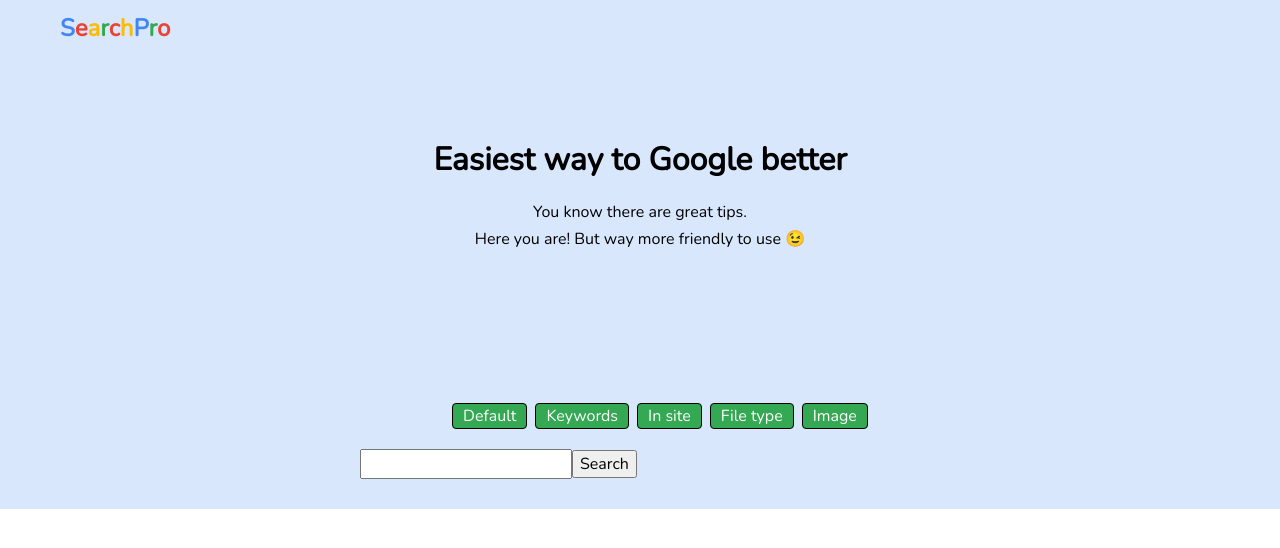
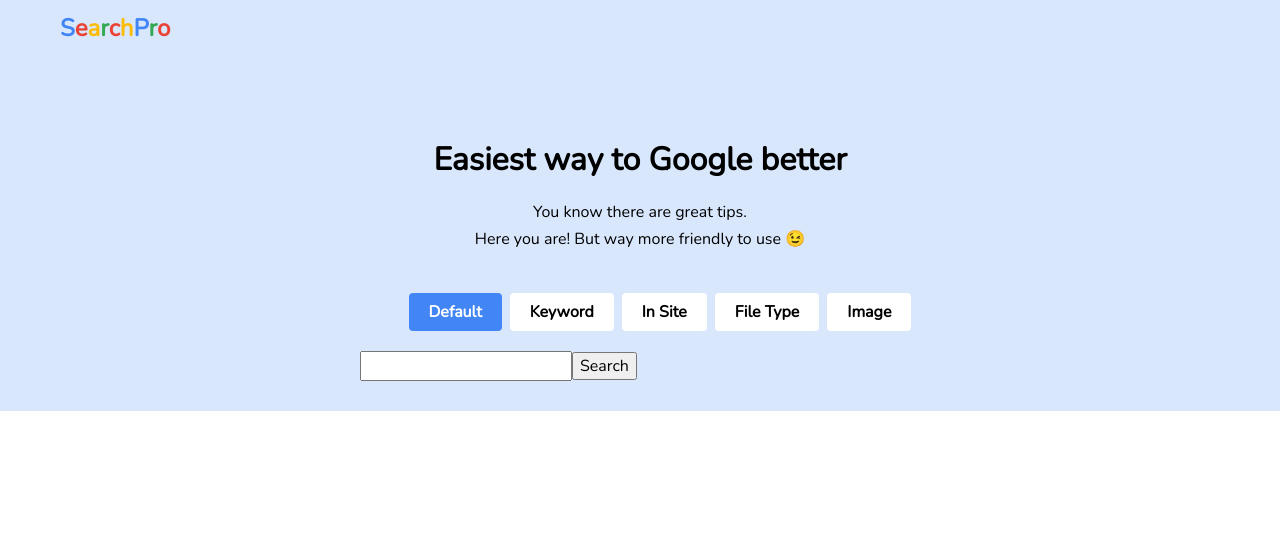
Before and after one commit to hjplumtree/google-search-pro, a React (Create React App) app: page / in a window 1280 px wide. Shown: the top 548 px of the page. Built offline with nearby package versions, Linux system fonts and the light colour scheme.

Commit message:
Add Navigator style

```diff
--- a/src/components/Navigator.css
+++ b/src/components/Navigator.css
@@ -4,8 +4,7 @@
 
 .navi li {
   list-style-type: none;
-  border: 1px solid black;
-  background-color: #34a853;
+  background-color: #fff;
   border-radius: 4px;
 }
 
@@ -14,7 +13,15 @@
 }
 
 .navi li a {
-  color: #ffffff;
+  color: #000;
+  font-weight: bolder;
   text-decoration: none;
-  padding: 10px;
+  display: inline-block;
+  padding: 7px 20px;
 }
+
+.navi li a.active {
+  background-color: var(--main-color);
+  color: #fff;
+  border-radius: 4px;
+}
--- a/src/components/Navigator.js
+++ b/src/components/Navigator.js
@@ -1,24 +1,39 @@
-import { Link } from "react-router-dom";
+import { NavLink } from "react-router-dom";
 import "./Navigator.css";
 
 export function Navigator() {
+  function handleActive({ isActive }) {
+    if (isActive) {
+      return "active";
+    }
+  }
   return (
     <nav className="navi">
       <ul>
         <li>
-          <Link to="/">Default</Link>
+          <NavLink className={handleActive} to="/">
+            Default
+          </NavLink>
         </li>
         <li>
-          <Link to="/keyword">Keywords</Link>
+          <NavLink className={handleActive} to="/keyword">
+            Keyword
+          </NavLink>
         </li>
         <li>
-          <Link to="/site">In site</Link>
+          <NavLink className={handleActive} to="/site">
+            In Site
+          </NavLink>
         </li>
         <li>
-          <Link to="/filetype">File type</Link>
+          <NavLink className={handleActive} to="/filetype">
+            File Type
+          </NavLink>
         </li>
         <li>
-          <Link to="/image">Image</Link>
+          <NavLink className={handleActive} to="/image">
+            Image
+          </NavLink>
         </li>
       </ul>
     </nav>
--- a/src/components/SearchContainer.css
+++ b/src/components/SearchContainer.css
@@ -5,5 +5,5 @@
   flex-direction: column;
   justify-content: center;
   align-items: center;
-  margin-top: 150px;
+  margin-top: 40px;
 }
```
